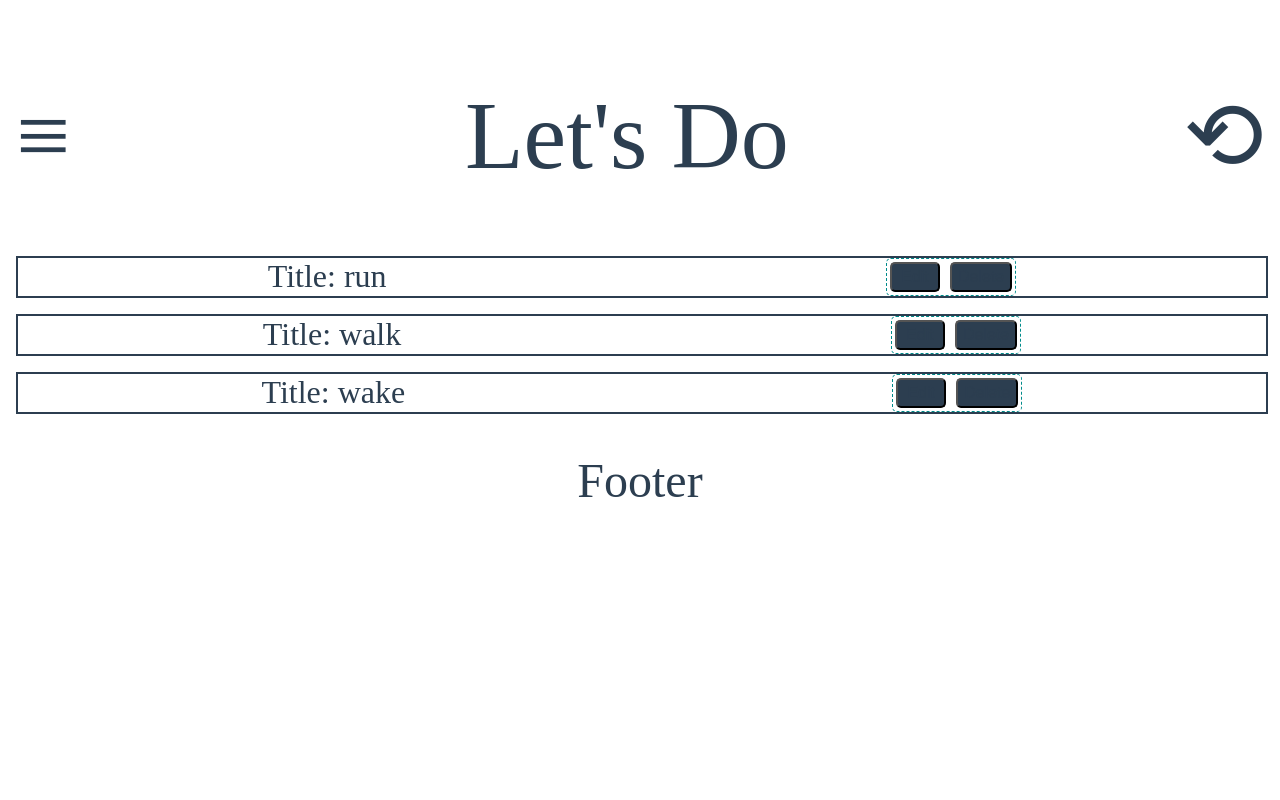
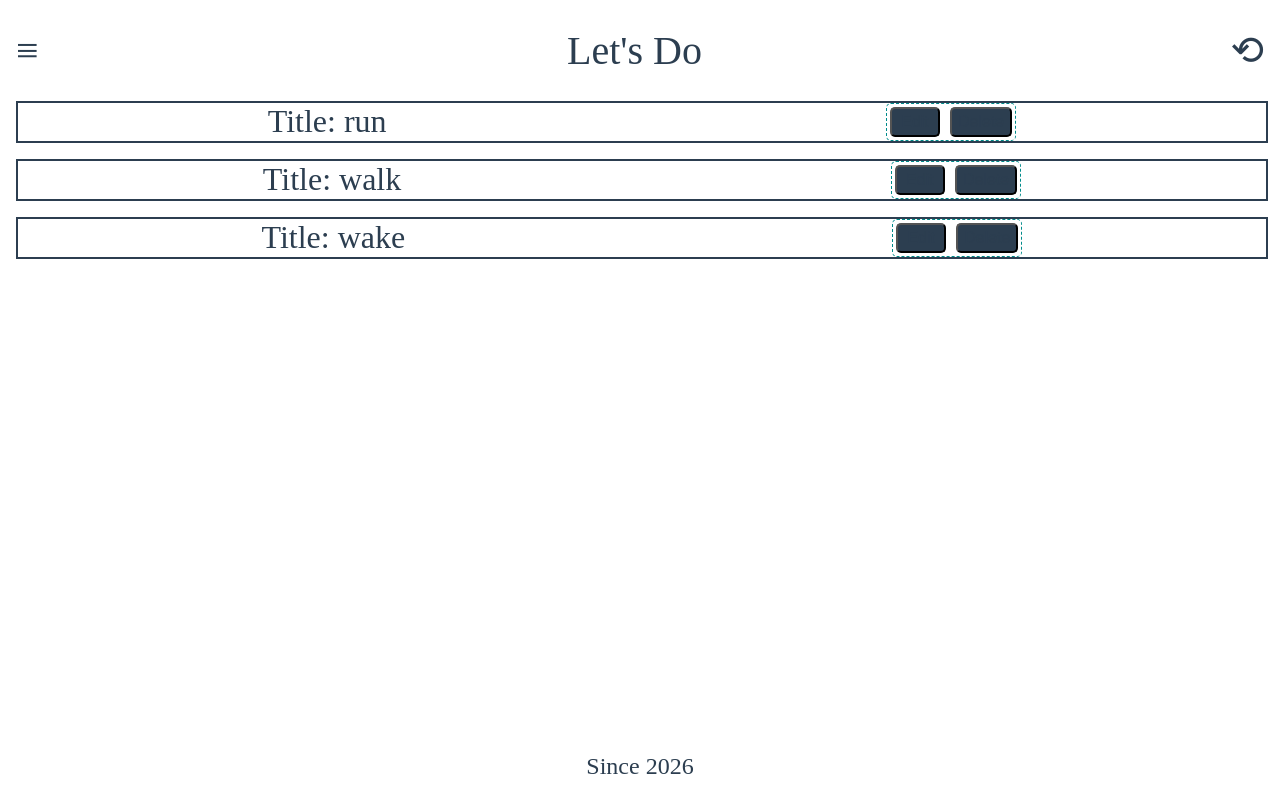
Before and after one commit to Lebo-Kharafu/L0, a Vue app: page / in a window 1280 px wide. Built offline with nearby package versions, Linux system fonts and the light colour scheme.

Commit message:
feat: fixed display height

```diff
--- a/src/App.vue
+++ b/src/App.vue
@@ -19,6 +19,8 @@ import PageHeader from './components/page-header.vue';
 #conatiner {
   display: grid;
   grid-template-rows: auto 2fr auto;
+
+  min-height: 100dvh;
 }
 
 #main {
--- a/src/assets/base.css
+++ b/src/assets/base.css
@@ -54,7 +54,7 @@
 body {
   display: flex;
   flex-direction: column;
-  min-height: 100dvh;
+  max-height: 100dvh;
   margin: 0px;
   padding: 0px;
   color: var(--color-text);
--- a/src/assets/main.css
+++ b/src/assets/main.css
@@ -2,9 +2,10 @@
 
 #app {
   flex-grow: 1;
+  height: 100%;
   max-width: 100%;
   margin: 0;
-  padding: 1rem;
+  padding: 0% 1rem;
 }
 
 a {
--- a/src/components/page-footer.vue
+++ b/src/components/page-footer.vue
@@ -4,14 +4,14 @@
 
 <template>
     <div id="footer">
-        <h2>Footer</h2>
+        <h2>Since 2026</h2>
     </div>
 </template>
 
 <style scoped>
     h2 {
-        font-weight: 300;
-        font-size: 3rem;
+        font-weight: 250;
+        font-size: 1.5rem;
     }
 
     #footer {
--- a/src/components/page-header.vue
+++ b/src/components/page-header.vue
@@ -12,8 +12,8 @@
 
 <style scoped>
     * {
-        font-weight: 300;
-        font-size: 6rem;
+        font-weight: 250;
+        font-size: 2.5rem;
     }
 
     #header {
```
